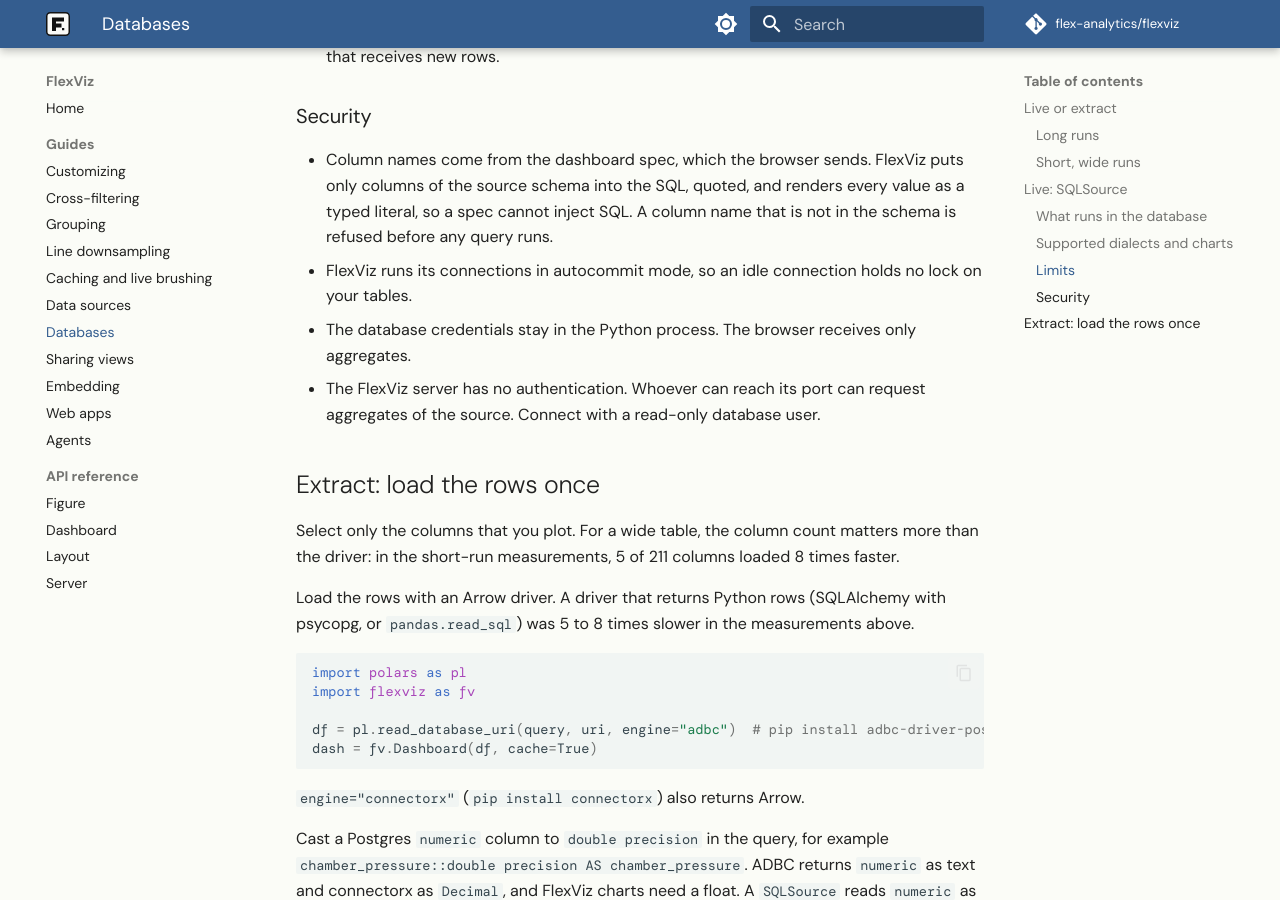
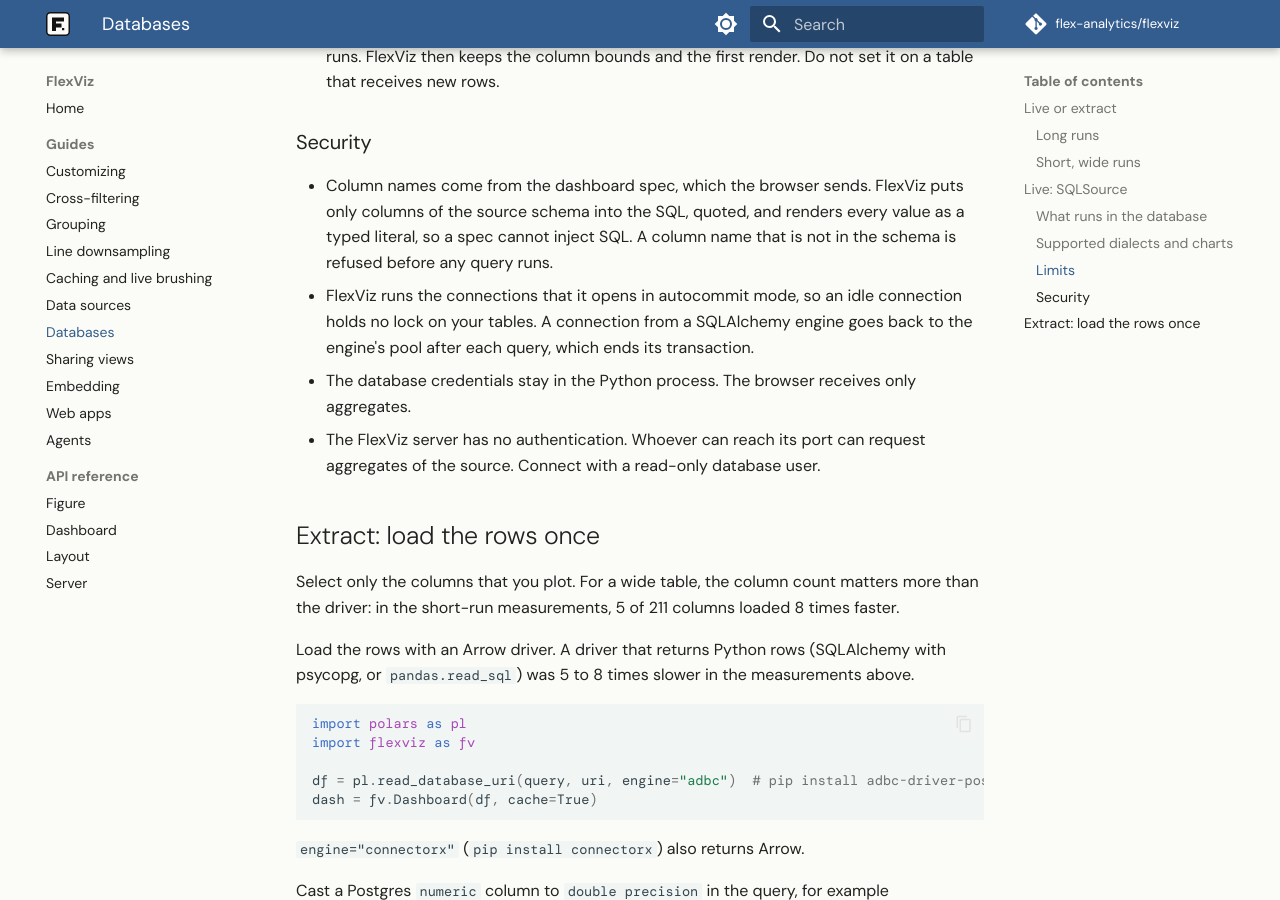
Before and after one commit to flex-analytics/flexviz, an MkDocs documentation site: the page built from docs/guides/databases.md, in a window 1280 px wide and 900 px high, scrolled down 5088 px. Built offline with MkDocs 1.6.1 and Material for MkDocs 9.7.7, drawn with Linux system fonts in a browser that asks for light colours; some web fonts are replaced; comment, search, counter and statistics services are not loaded; some of the changed text lies outside the part shown.

Commit message:
fix(sql): hand each SQLAlchemy connection back to the app's pool after its query

```diff
--- a/docs/guides/databases.md
+++ b/docs/guides/databases.md
@@ -116,6 +116,7 @@ threads, so it needs a function that opens a connection, not a connection
 object. A DuckDB connection is the exception: FlexViz opens a cursor per
 thread. A cursor does not see the TEMP tables and the registered views
 (`con.register`) of your connection, so use a table or a view in the database.
+A SQLAlchemy engine lends FlexViz a connection from its own pool for each query.
 
 FlexViz keeps its idle connections open for the next request. Call
 `src.close()` to close them, for example when your app stops using the source.
@@ -194,8 +195,10 @@ have, gives an error when you add the chart, in your own code.
   puts only columns of the source schema into the SQL, quoted, and renders
   every value as a typed literal, so a spec cannot inject SQL. A column name
   that is not in the schema is refused before any query runs.
-- FlexViz runs its connections in autocommit mode, so an idle connection holds
-  no lock on your tables.
+- FlexViz runs the connections that it opens in autocommit mode, so an idle
+  connection holds no lock on your tables. A connection from a SQLAlchemy
+  engine goes back to the engine's pool after each query, which ends its
+  transaction.
 - The database credentials stay in the Python process. The browser receives
   only aggregates.
 - The FlexViz server has no authentication. Whoever can reach its port can
```
Also changed, not shown: Architecture.md (+7 -0 lines), 2 other files.
